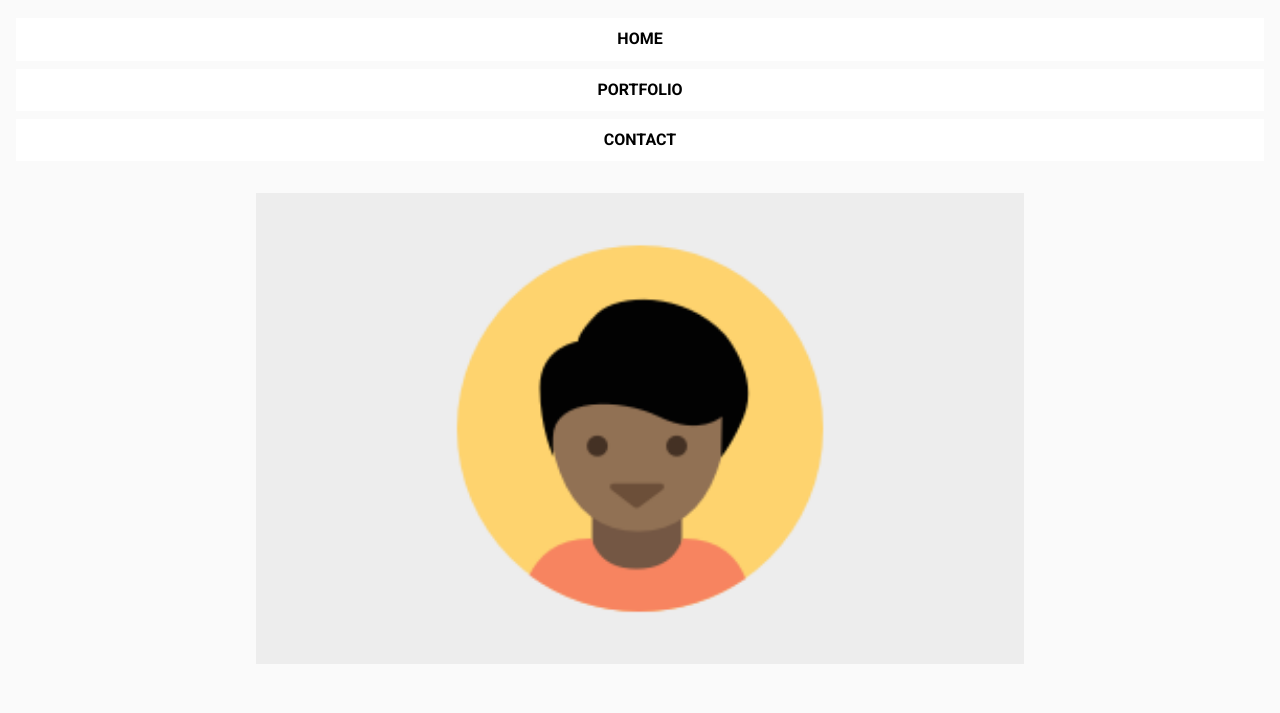
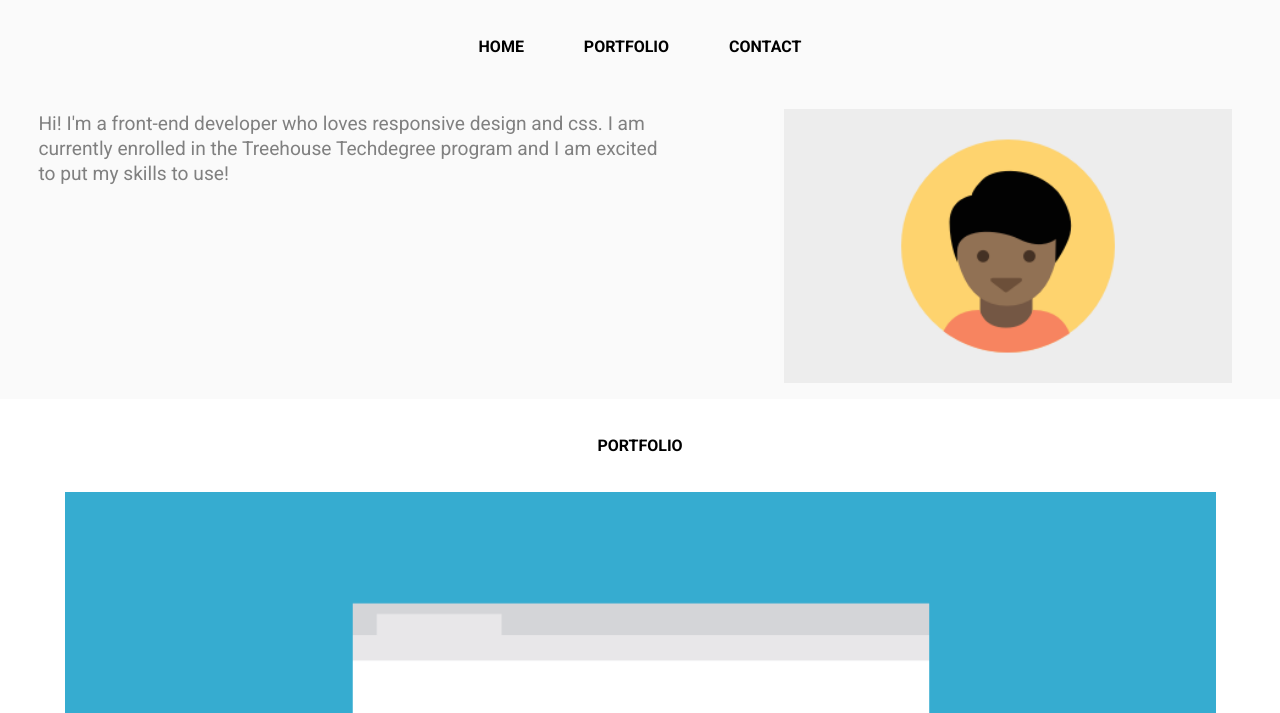
Before and after one commit to oliverchoiniere/Project-2, a plain HTML site: page index.html in a window 1280 px wide. Shown: the part 87-800 px from the top of the page. Drawn offline with Linux system fonts and the light colour scheme; a web font is replaced by a local one.

Commit message:
Floated header content

```diff
--- a/css/styles.css
+++ b/css/styles.css
@@ -1,5 +1,6 @@
 * {
     font-family: roboto;
+    box-sizing: border-box;
 }
 
 header {
@@ -109,3 +110,38 @@ footer {
 .back-to-top {
     float: right;
 }
+
+@media (min-width: 768px) {
+    .main-nav li {
+        display: inline-block;
+        background-color: #fafafa;
+    }
+
+    .profile-image {
+        float: right;
+        width: 35%;
+        margin-right: 3em;
+        padding: 0;
+        margin-top: 1em;
+        margin-bottom: 1em;
+    }
+
+    .hi {
+        float: left;
+        width: 50%;
+        text-align: left;
+        margin-top: 1em;
+        margin-bottom: 1em;
+        padding-top: 0;
+        margin-left: 2em;
+        margin-right: 0;
+        line-height: 1.3em;
+        font-size: 1.2em;
+    }
+
+    .clearfix::after {
+        content: "";
+        clear: both;
+        display: table;
+      }
+}
--- a/index.html
+++ b/index.html
@@ -9,7 +9,7 @@
     <title>Project 2</title>
 </head>
 <body>
-    <header>
+    <header class="clearfix">
         <h1>Oliver Choiniere</h1>
         <ul class="main-nav">
             <li><a href="#">HOME</a></li>
```
